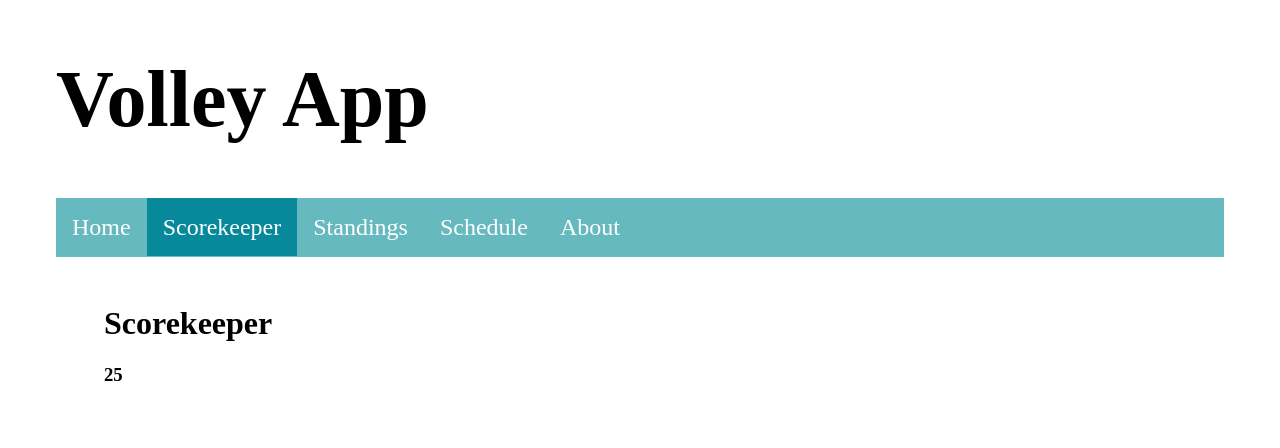
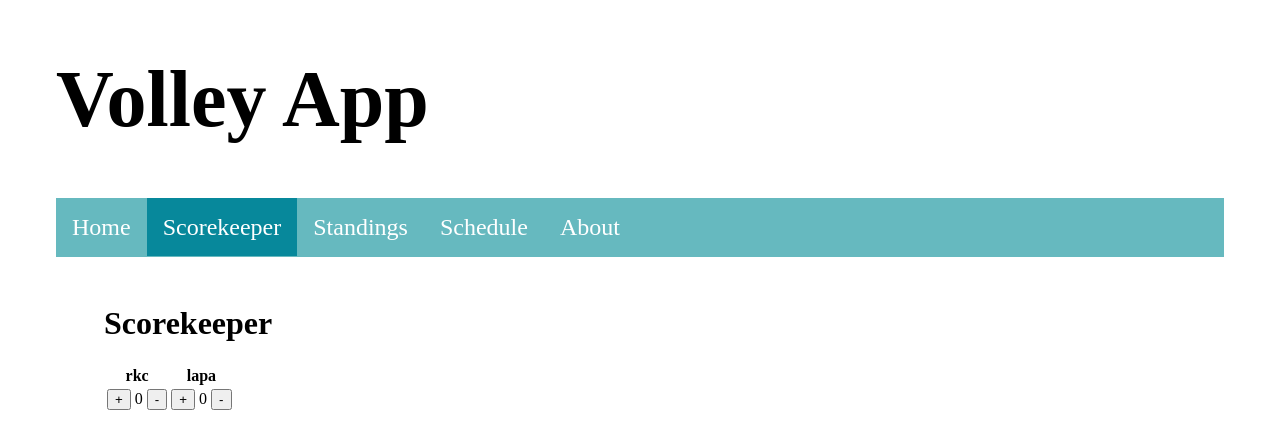
Before and after one commit to NikoHienonen/vbapp, an Angular app in the folder frontend/: page /scorekeeper in a window 1280 px wide. Both pictures are taken after a click on the button "Submit". Shown: the top 448 px of the page. Built offline with nearby package versions, Linux system fonts and the light colour scheme.

Commit message:
added scorekeeper functionality

```diff
--- a/frontend/src/app/components/scoreform/scoreform.component.html
+++ b/frontend/src/app/components/scoreform/scoreform.component.html
@@ -17,6 +17,12 @@
     [(ngModel)]="points" required>
   </div>
 
+  <div class="form-group">
+    <label for="cap">Is there a pointcap?</label>
+    <input type="checkbox" class="form-control" name="cap"
+    [(ngModel)]="cap" required>
+  </div>
+
   <button type="submit" class="btn btn-success" (click)="selected()">Submit</button>
 
 </form>
--- a/frontend/src/app/components/scoreform/scoreform.component.ts
+++ b/frontend/src/app/components/scoreform/scoreform.component.ts
@@ -5,16 +5,22 @@ import { Component, EventEmitter, Output } from '@angular/core';
   templateUrl: './scoreform.component.html'
 })
 export class ScoreformComponent  {
-  public team1: string;
-  public team2: string;
+  public team1: string = 'rkc';
+  public team2: string = 'lapa';
   public points = 25;
+  public cap: boolean = false;
   @Output() submitted = new EventEmitter<object>();
 
   constructor() {
   }
 
   selected() {
-    const returnData = {team1: this.team1, team2: this.team1, points: this.points};
+    const returnData = {
+      team1: this.team1,
+      team2: this.team2,
+      points: this.points,
+      cap: this.cap
+    };
     console.log(returnData);
     this.submitted.emit(returnData);
   }
--- a/frontend/src/app/components/scorekeeper/scorekeeper.component.html
+++ b/frontend/src/app/components/scorekeeper/scorekeeper.component.html
@@ -3,7 +3,23 @@
   <app-scoreform (submitted)="onSubmitted($event)"></app-scoreform>
 </div>
 <div *ngIf="teamsSelected">
-  <h3>{{this.data.team1}}</h3>
-  <h3>{{this.data.team2}}</h3>
-  <h3>{{this.data.points}}</h3>
+  <table>
+    <tr>
+        <th>{{team1.name}}</th>
+        <th>{{team2.name}}</th>
+    </tr>
+    <tr>
+      <td>
+        <button (click)="addPoint(team1)" [disabled]="gameOver">+</button>
+        {{team1.points}}
+        <button (click)="substractPoint(team1)" [disabled]="gameOver">-</button>
+      </td>
+      <td>
+        <button (click)="addPoint(team2)" [disabled]="gameOver">+</button>
+        {{team2.points}}
+        <button (click)="substractPoint(team2)" [disabled]="gameOver">-</button>
+      </td>
+    </tr>
+  </table>
+  <h3 *ngIf="gameOver">{{winner}} has won!</h3>
 </div>
--- a/frontend/src/app/components/scorekeeper/scorekeeper.component.ts
+++ b/frontend/src/app/components/scorekeeper/scorekeeper.component.ts
@@ -6,24 +6,50 @@ interface Team {
   points: number;
   hasWon: boolean;
 }
+interface FormValues {
+  team1: string;
+  team2: string;
+  points: number;
+  cap: boolean;
+}
 
 @Component({
   selector: 'app-scorekeeper',
   templateUrl: './scorekeeper.component.html'
 })
 export class ScorekeeperComponent implements OnInit {
-  team1: Team;
-  team2: Team;
+  public team1: Team;
+  public team2: Team;
+  public points: number;
+  public cap: boolean;
   public teamsSelected = false;
-  public data: object;
+  public gameOver: boolean = false;
+  public winner: string;
   constructor() { }
 
   ngOnInit() {  }
 
-  onSubmitted(returnData: object) {
-    console.log(returnData);
-    this.data = returnData;
+  onSubmitted(returnData: FormValues) {
+    this.team1 = {name: returnData.team1, points: 0, hasWon: false };
+    this.team2 = {name: returnData.team2, points: 0, hasWon: false };
+    this.points = returnData.points;
+    this.cap = returnData.cap;
     this.teamsSelected = true;
   }
-
+  addPoint = (team: Team) => {
+    team.points++;
+    this.checkVictory(team);
+  }
+  checkVictory = (team) => {
+    if(team.points === this.points) {
+      team.hasWon = true;
+      this.gameOver = true;
+      this.winner = team.name;
+    }
+  }
+  substractPoint = (team: Team) => {
+    if(team.points !== 0) {
+      team.points--;
+    }
+  }
 }
```
